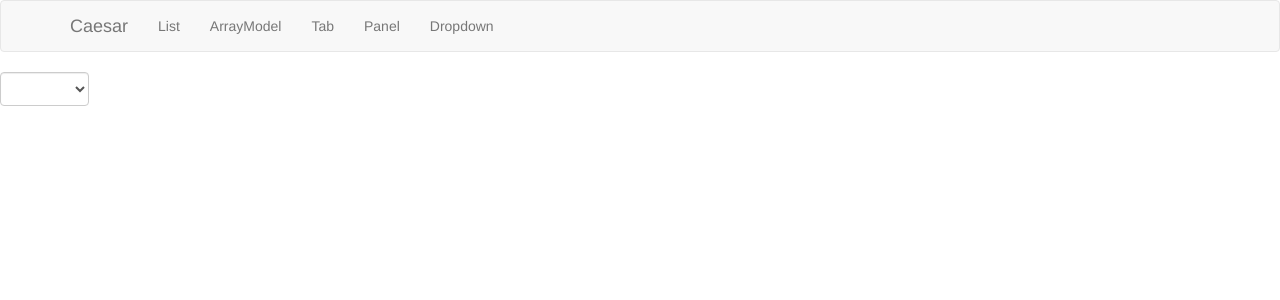
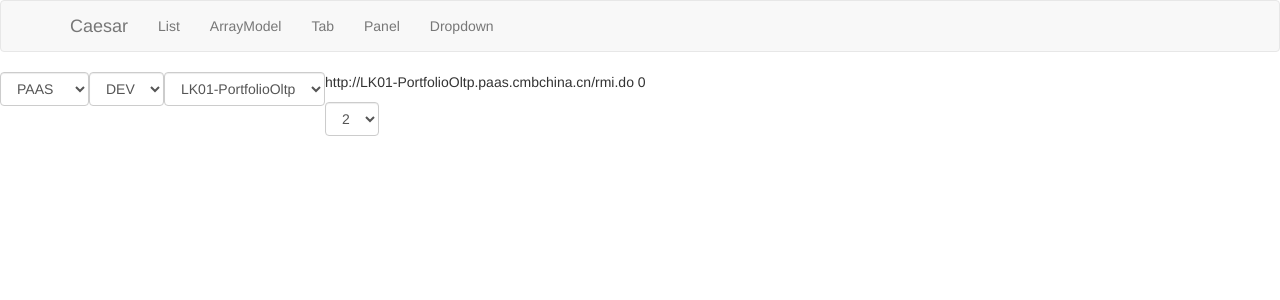
Before and after one commit to smalnote/caesar, an Angular app: page /dropdown in a window 1280 px wide. Shown: the top 300 px of the page. Built offline with nearby package versions, Linux system fonts and the light colour scheme.

Commit message:
dropdown

```diff
--- a/src/app/dropdown/dropdown.component.html
+++ b/src/app/dropdown/dropdown.component.html
@@ -12,9 +12,17 @@
 
 <div *ngIf="enviroment" class="form-group">
   <select class="form-control" [(ngModel)]="entry" name="entry" (change)="onSelectEntry()">
-    <option *ngFor="let entry of addrs[platform][enviroment] | entryPipe">{{entry.key}}</option>
+    <option *ngFor="let entry of (addrs[platform][enviroment] | entryPipe)">{{entry.key}}</option>
   </select>
 </div>
 <p *ngIf="addr">
   {{addr.url}} {{addr.ip}} {{addr.port}}
 </p>
+
+<div class="form-group">
+  <select class="form-control">
+    <option value="1">1</option>
+    <option value="2" [attr.selected]="true">2</option>
+    <option value="3">3</option>
+  </select>
+</div>
--- a/src/app/dropdown/dropdown.component.ts
+++ b/src/app/dropdown/dropdown.component.ts
@@ -52,6 +52,22 @@ export class DropdownComponent implements OnInit {
     }
   }
 
+  selectDefault() {
+    for (let platform in this.addrs) {
+      this.platform = platform;
+      break;
+    }
+    for (let env in this.addrs[this.platform]) {
+      this.enviroment = env;
+      break;
+    }
+    for (let entry in this.addrs[this.platform][this.enviroment]) {
+      this.entry = entry;
+      break;
+    }
+    this.addr = this.addrs[this.platform][this.enviroment][this.entry];
+  }
+
   onSelectPlatform() {
     if (!this.platform) {
       return;
@@ -88,6 +104,7 @@ export class DropdownComponent implements OnInit {
   constructor() { }
 
   ngOnInit() {
+    this.selectDefault();
   }
 
 }
```
